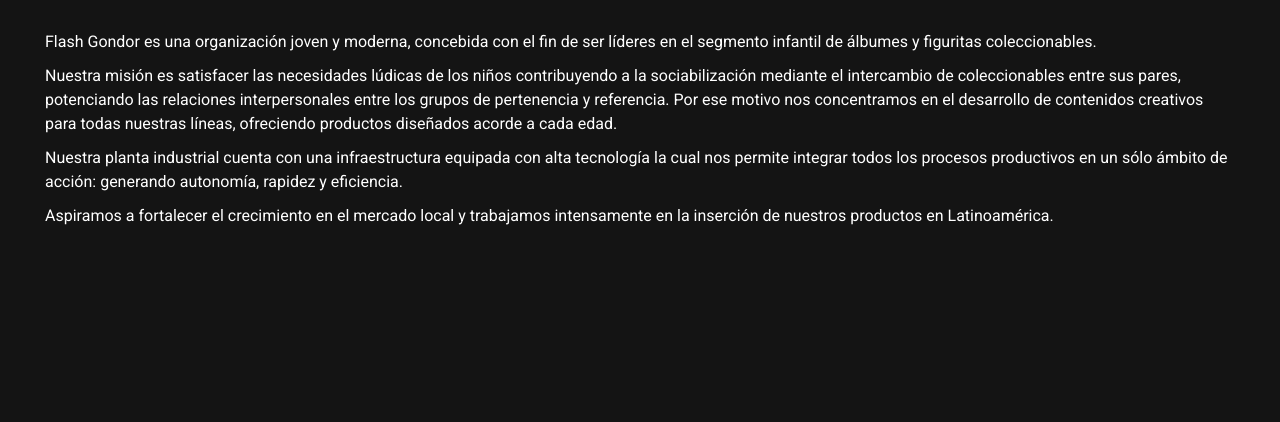
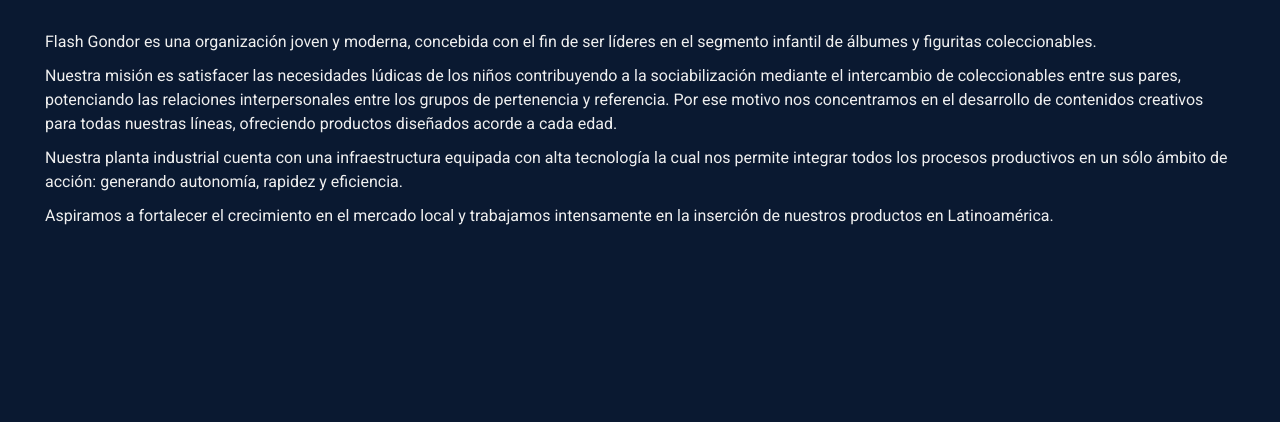
Before and after one commit to joacobruu/Flash_Gondor-Bru, a website: page pages/nosotros.html in a window 1280 px wide. Shown: the part 199-621 px from the top of the page. Drawn offline with nearby package versions, Linux system fonts and the light colour scheme.

Commit message:
nueva paleta de colores

```diff
--- a/pages/nosotros.html
+++ b/pages/nosotros.html
@@ -40,6 +40,7 @@
   </nav>
 
   <section id="aboutUs">
+    <div>
       <h2>Nosotros</h2>
       <div class="aboutUs-text">
         <p>
@@ -69,6 +70,7 @@
           en Latinoamérica.
         </p>
       </div>
+    </div>
   </section>
 
   <footer id="footer">
--- a/scss/_colores.scss
+++ b/scss/_colores.scss
@@ -1,8 +1,7 @@
 /* COLORES */
 
-$background: rgba(20, 20, 20, 1);
+$background: #0A1931;
 $black: #000000;
-$white: #ffffff;
-$offWhite: #F9F9F9;
-$violeta: #8f00ff;
-$trasnparentBlack: rgba(255, 255, 255, 0.3);
+$white: #EFEFEF;
+$offWhite: #FFC947;
+$violeta: #185ADB;
```
Also changed, not shown: css/styles.css. Lines whose indentation alone changed are shown as unchanged.
